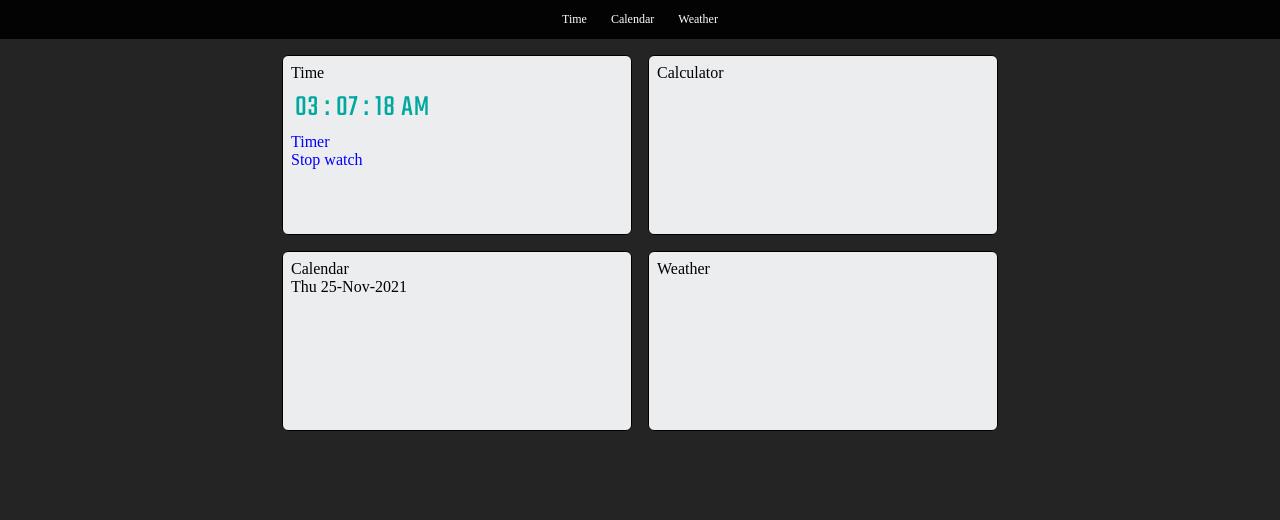
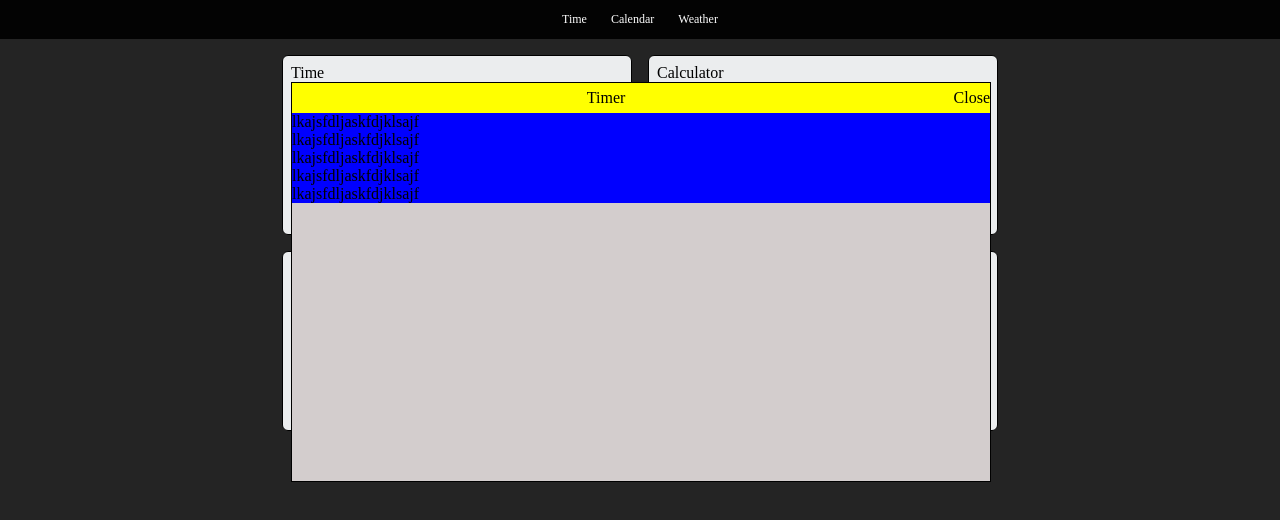
Before and after one commit to ShahabuddinAnsari/date-time-app, a React (Create React App) app: page / in a window 1280 px wide. Both pictures are taken after a click on the element "Timer". Shown: the top 520 px of the page. Built offline with nearby package versions, Linux system fonts and the light colour scheme.

Commit message:
added modal container

```diff
--- a/src/App.css
+++ b/src/App.css
@@ -139,3 +139,38 @@
   color: #00A8A0;
   text-decoration: underline;
 }
+
+.modal-main {
+  position: absolute;
+  width: 700px;
+  height: 400px;
+  background-color: rgb(211, 205, 205);
+  border: 1px solid black;
+  z-index: 10;
+}
+
+.modal-header {
+  height: 30px;
+  display: flex;
+  justify-content: space-between;
+  background-color: yellow;
+}
+
+.modal-title {
+  width: 90%;
+  display: flex;
+  justify-content: center;
+  align-items: center;
+}
+
+.modal-close {
+  width: 10%;
+  display: flex;
+  justify-content: right;
+  align-items: center;
+  cursor: pointer;
+}
+
+.modal-content {
+  background-color: blue;
+}
--- /dev/null
+++ b/src/component/Modal.js
@@ -0,0 +1,21 @@
+import React from 'react';
+
+export const Modal = ({title, onClick}) => {
+    return (
+        <>
+        <div className='modal-main'>
+            <div className='modal-header'>
+                <div className='modal-title'><span>{title}</span></div>
+                <div onClick={onClick} className='modal-close'><span>Close</span></div>
+            </div>
+            <div className='modal-content'>
+                <p>lkajsfdljaskfdjklsajf</p>
+                <p>lkajsfdljaskfdjklsajf</p>
+                <p>lkajsfdljaskfdjklsajf</p>
+                <p>lkajsfdljaskfdjklsajf</p>
+                <p>lkajsfdljaskfdjklsajf</p>
+            </div>
+        </div>
+        </>
+    );
+}
--- a/src/component/container/TimeContainer.js
+++ b/src/component/container/TimeContainer.js
@@ -1,14 +1,31 @@
-import React from 'react';
+import React, {useState} from 'react';
 import { DigitalClock } from '../time/DitigalClock';
+import { Modal } from '../Modal';
 
 export const TimeContainer = () => {
+
+    const [isModalOpen, setModal] = useState(false);
+    const [modalTitle, setModalTitle]= useState(null);
+
+    const toggleModal = ({title}) => {
+        setModal(!isModalOpen);
+        setModalTitle(title);
+    }
+
+    console.log('modal_status : ', isModalOpen);
+
     return (
         <>
         <p>Time</p>
+
+            {
+                isModalOpen && <Modal title={modalTitle} onClick={toggleModal}/>
+            }
+
             <DigitalClock />
             <div className="timer-stopWatch">
-                <p className="time-container-timer">Timer</p>
-                <p className="time-container-stopWatch">Stop watch</p>
+                <p onClick={() => toggleModal({title: 'Timer'})} className="time-container-timer">Timer</p>
+                <p onClick={() => toggleModal({title: 'Stope Watch'})} className="time-container-stopWatch">Stop watch</p>
             </div>
         </>
     );
```
